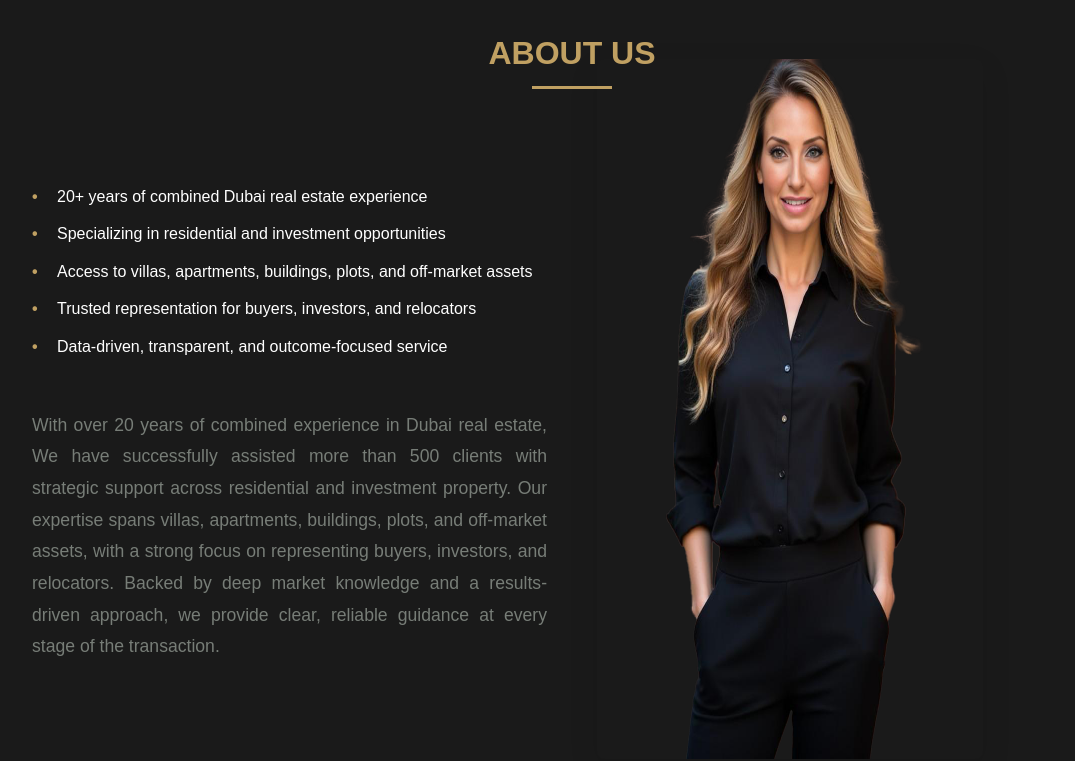
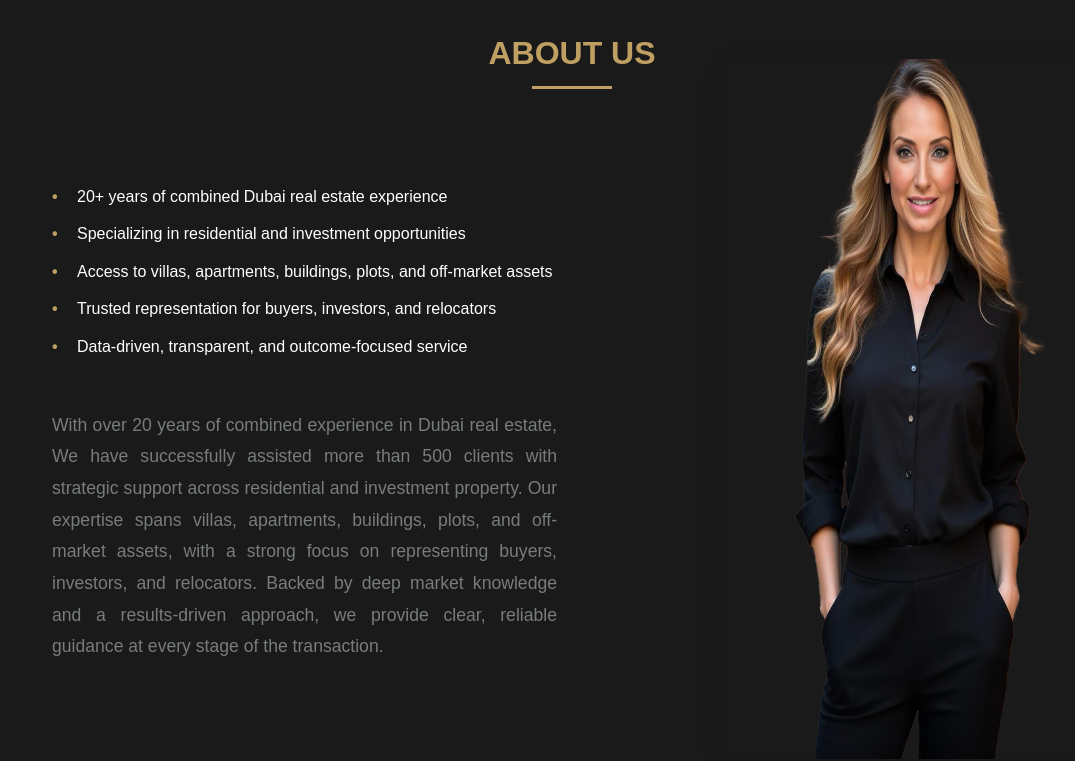
Before and after one commit to islamkamran/your-dubai-broker-landingpage, a plain HTML site: page index.html in a window 1280 px wide. Shown: the part 875-1636 px from the top of the page, without its empty margins (68-1143 px from the left). Drawn offline with nearby package versions, Linux system fonts and the light colour scheme; a web font is replaced by a local one.

Commit message:
initial commit

```diff
--- a/styles.css
+++ b/styles.css
@@ -309,6 +309,7 @@ Width : 180px;
     border-radius: 8px;
     box-shadow: 0 10px 30px rgba(0,0,0,0.1);
     margin-top: -70px;
+    margin-left: 120px;
 }
 
 /* Lead Magnet Section */
@@ -713,6 +714,7 @@ footer {
 
     .about-content {
         flex: 1;
+        margin-left: 20px;
     }
 
     .about-image {
```
